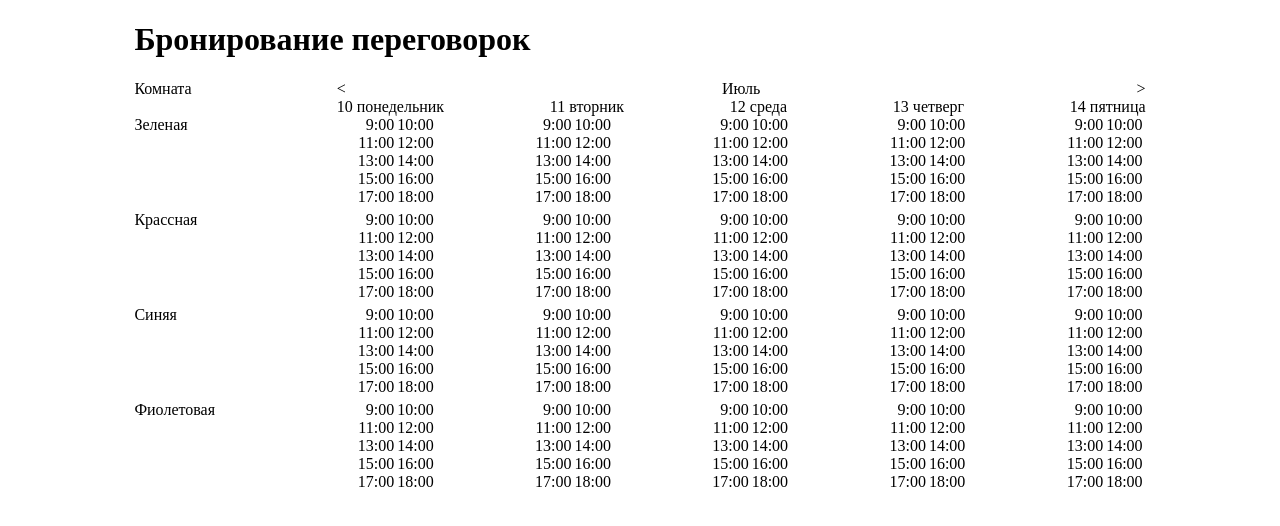
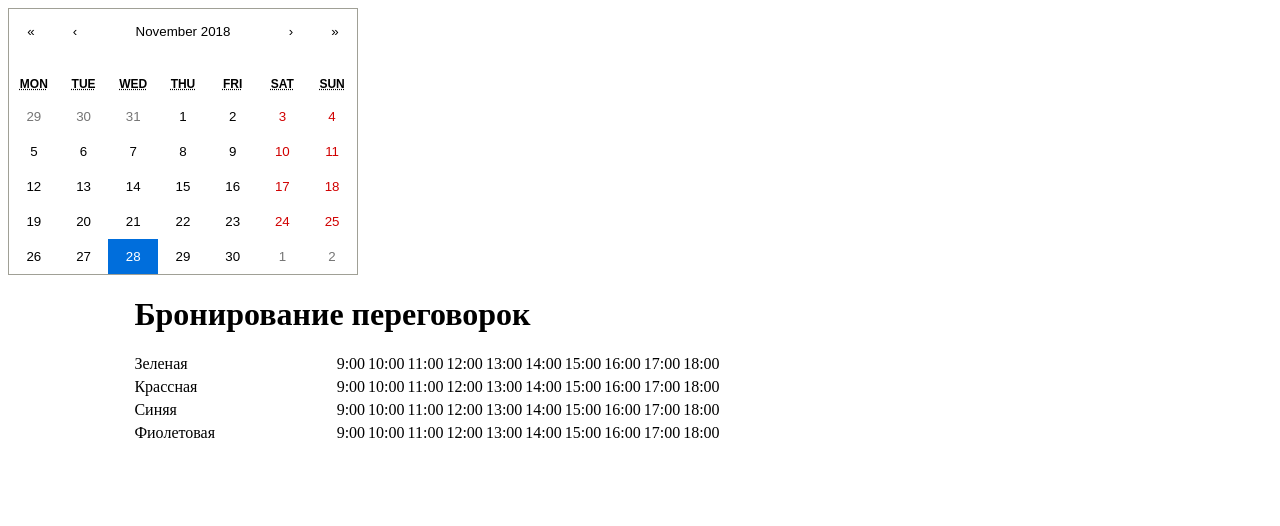
Before and after one commit to project2401/project_1, a React (Create React App) app in the folder project/: page / in a window 1280 px wide. Shown: the top 526 px of the page. Built offline with nearby package versions, Linux system fonts and the light colour scheme; the HTML template or start-up script is replaced by a standard one.

Commit message:
add new calendar and add new design

```diff
--- a/project/package.json
+++ b/project/package.json
@@ -4,6 +4,7 @@
   "private": true,
   "dependencies": {
     "react": "^16.6.3",
+    "react-calendar": "^2.17.5",
     "react-dom": "^16.6.3",
     "react-scripts": "2.1.1",
     "stylus": "^0.54.5",
--- a/project/src/App.js
+++ b/project/src/App.js
@@ -1,6 +1,7 @@
 import React, { Component } from 'react';
 import './style.css';
 import Time from './components/Time';
+import Calendar from 'react-calendar';
 
 class App extends Component {
     state={
@@ -47,7 +48,7 @@ class App extends Component {
           time:'18:00'
         }
       ],
-      bloked:[
+      booking:[
         {
           userId:1,
           time:1,
@@ -56,27 +57,32 @@ class App extends Component {
         }
 
       ],
-      changeDate:false
+      changeDate:false,
+      date: new Date()
+
     }
-    clickTime = ( id, index) => {
+    clickTime = (e, id, index) => {
+      e.target.style.color = e.target.style.color === 'rgb(0, 39, 255)' ? '#000' : 'rgb(0, 39, 255)'
 
-      // console.log('id',e.target);
-      // console.log('index',index);
+      //   this.setState({
+      //   changeDate: !this.state.changeDate
+      // })
+  }
+  // changeTime=(e)=>{
 
-      // e.target.style.color = e.target.style.color === 'rgb(0, 39, 255)' ? '#000' : 'rgb(0, 39, 255)'
 
-        this.setState({
-        changeDate: !this.state.changeDate
-      })
-  }
+  // }
   render() {
     return (
       <div className="App">
         <div className='wrapper'>
+        <Calendar onChange={(e)=>this.changeTime(e)}
+            onChange={this.onChange}
+            value={this.state.date}/>
           <div className='headar'>
             <h1 className='headerTitle' >  Бронирование переговорок</h1>
             <section>
-                <div className='rum'>
+                {/* <div className='rum'>
                     <div>
                         <div className="rumTitle" >Комната</div>
                     </div>
@@ -87,10 +93,7 @@ class App extends Component {
                             <div>&gt;</div>
                         </div>
                         <div className="dey">
-                            <div>
-                              <div>10 понедельник</div>
-
-                            </div>
+                            <div>10 понедельник</div>
                             <div>11 вторник</div>
                             <div>12 среда</div>
                             <div>13 четверг</div>
@@ -98,14 +101,15 @@ class App extends Component {
                         </div>
                     </div>
 
-                </div>
+                </div> */}
                 <div className='sectionRgeen'>
                     <div className="greenZone">
                         <div>Зеленая</div>
                     </div>
                     <Time time={this.state.timeOfDate}
                     clickTime={this.clickTime}
-                    changeDate={this.state.changeDate}/>
+                    changeDate={this.state.changeDate}
+                    />
                 </div>
                 <div className='sectionRgeen'>
                     <div className="greenZone">
--- a/project/src/components/Time/index.js
+++ b/project/src/components/Time/index.js
@@ -1,6 +1,6 @@
 import React from 'react'
 
-const Time = ({time, clickTime, changeDate}) => {
+const Time = ({time, clickTime, changeDate, day}) => {
     // console.log('time', time);
 
     // clickTime = e => {
@@ -15,9 +15,9 @@ const Time = ({time, clickTime, changeDate}) => {
 
             return(
                 <div
-                    className={ changeDate ? 'chenge' : 'time' }
+                    className={ changeDate ? 'change' : 'time' }
                     key={el.id}
-                    onClick={()=>clickTime(el.id, index)}
+                    onClick={(e)=>clickTime(e, el.id, index)}
 
                 >
 
@@ -27,7 +27,7 @@ const Time = ({time, clickTime, changeDate}) => {
             )
         })}
         </div>
-        <div className='timeSection' onClick={clickTime}>
+        {/* <div className='timeSection' onClick={clickTime}>
             {time.map(el=>{
             return(
                 <div className='time' key={el.id}>{el.time}</div>
@@ -54,7 +54,7 @@ const Time = ({time, clickTime, changeDate}) => {
                 <div className='time' key={el.id}>{el.time}</div>
             )
         })}
-        </div>
+        </div> */}
     </div>
   )
 }
--- a/project/src/style.css
+++ b/project/src/style.css
@@ -33,13 +33,12 @@
 .App .wrapper .headar .sectionRgeen .sectionTime .timeSection {
   display: flex;
   flex-wrap: wrap;
-  width: 100px;
   justify-content: flex-end;
 }
 .App .wrapper .headar .sectionRgeen .sectionTime .timeSection .time {
   margin-right: 3px;
 }
-.App .wrapper .headar .sectionRgeen .sectionTime .timeSection .chenge {
+.App .wrapper .headar .sectionRgeen .sectionTime .timeSection .change {
   color: #f00;
   margin-right: 3px;
 }
--- a/project/src/style.styl
+++ b/project/src/style.styl
@@ -28,10 +28,9 @@
                     .timeSection
                         display: flex;
                         flex-wrap: wrap;
-                        width: 100px;
                         justify-content: flex-end;
                         .time
                             margin-right 3px
-                        .chenge
+                        .change
                             color red
                             margin-right 3px
```
Also changed, not shown: 1 other file (tests, documents, lock files or other folders).
